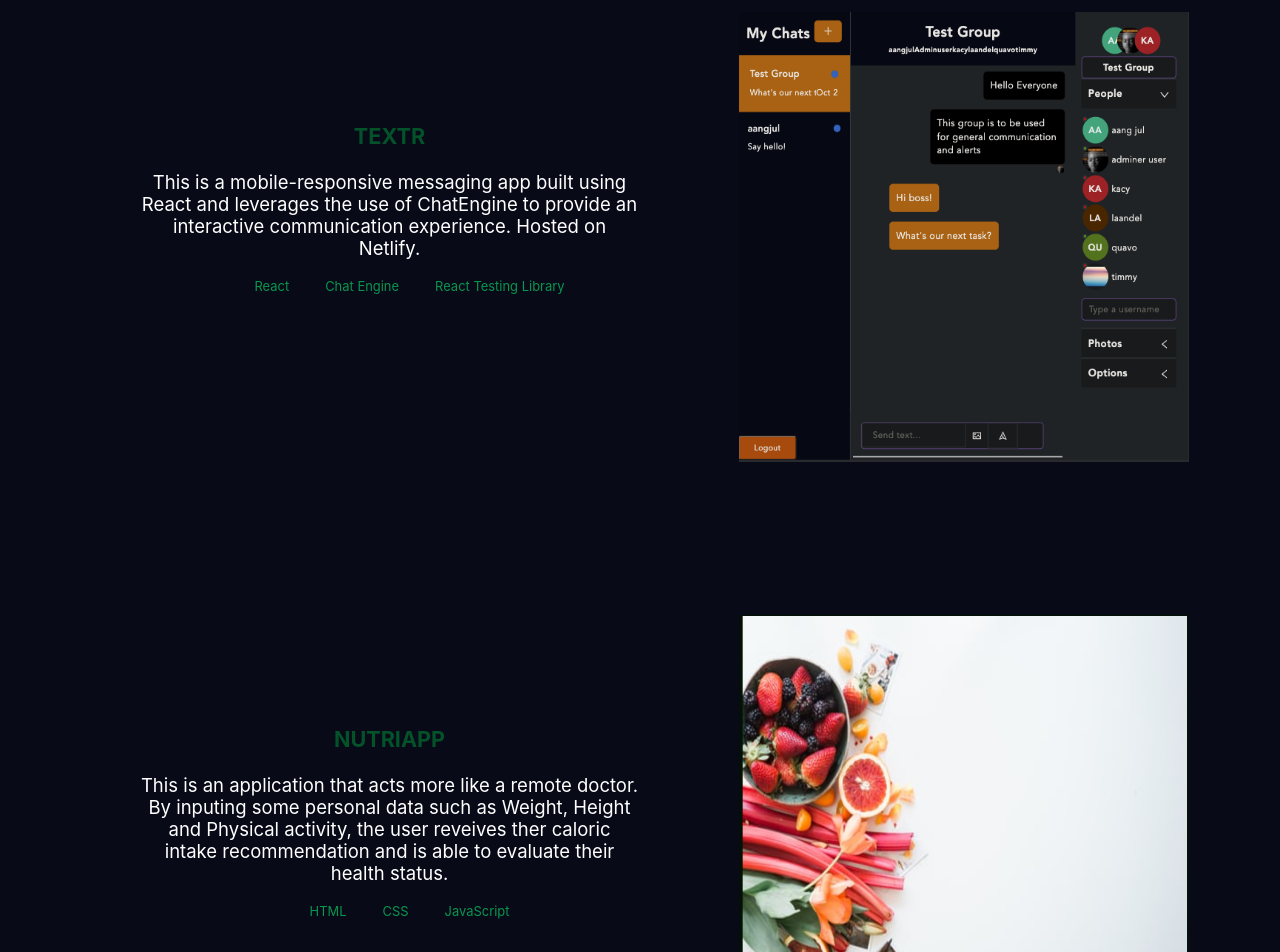
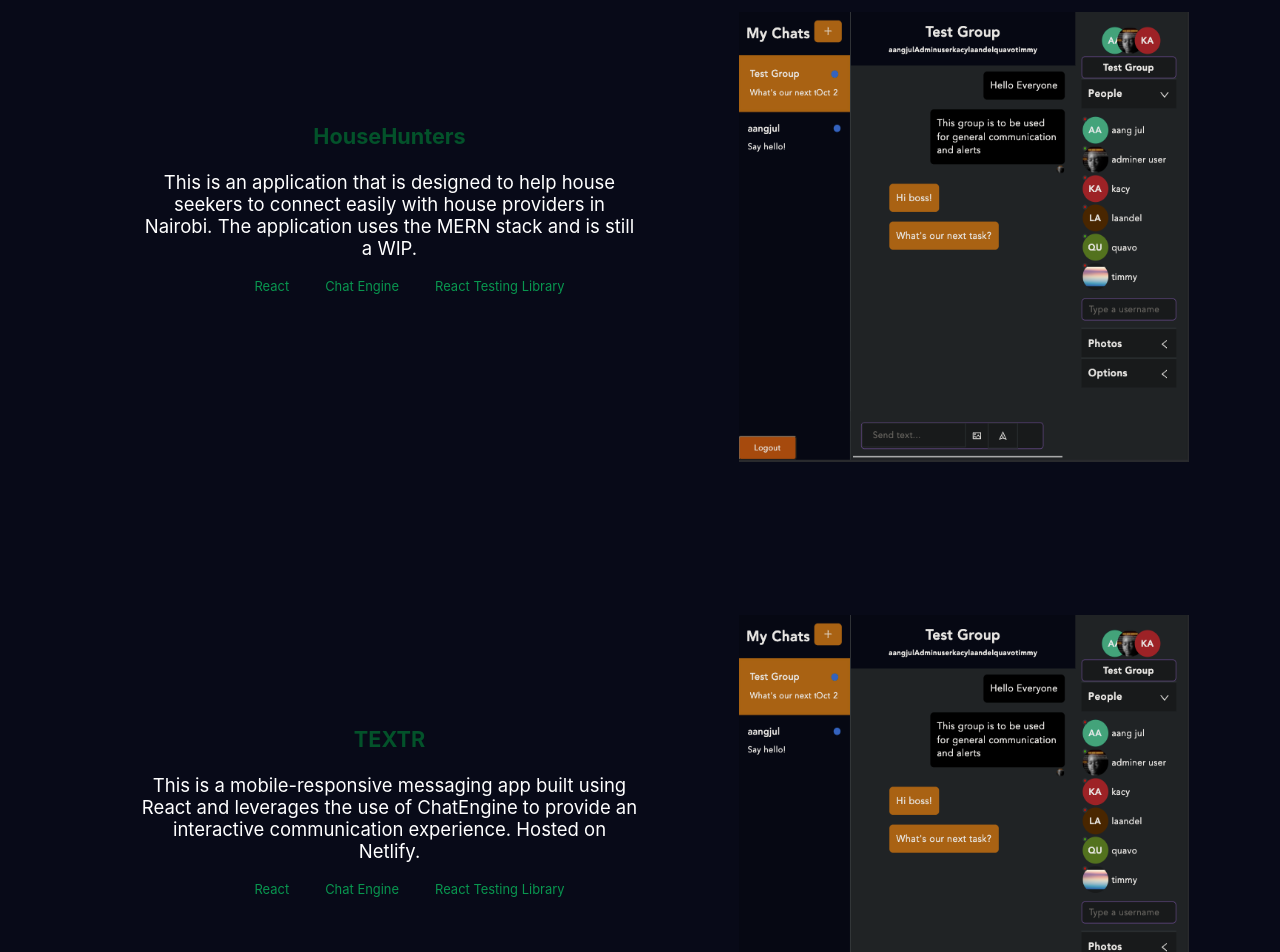
Before and after one commit to damian-sketch/Portfolio, a React (Create React App) app: page / in a window 1280 px wide. Shown: the part 3280-4232 px from the top of the page. Built offline with nearby package versions, Linux system fonts and the light colour scheme; a web font is replaced by a local one.

Commit message:
Add latest project

```diff
--- a/src/components/projects/index.js
+++ b/src/components/projects/index.js
@@ -1,20 +1,23 @@
-import React from 'react';
-import './styles.css';
-import nutri from '../../images/nutri.png';
-import akan from '../../images/akan.png';
-import convo from '../../images/convo.png';
+import React from "react";
+import "./styles.css";
+import nutri from "../../images/nutri.png";
+import akan from "../../images/akan.png";
+import convo from "../../images/convo.png";
 
-function Projects(){
+function Projects() {
   return (
-
     <div className="projects">
       <h4>HIGHLIGHTED PROJECTS</h4>
 
       <div data-aos="zoom-out" className="indivProject">
         <div data-aos="zoom-out" className="project-text">
           <p>
-                    <h3><a href="https://happy-davinci-4bd16c.netlify.app/">TEXTR</a></h3>
-                    This is a mobile-responsive messaging app built using React and leverages the use of ChatEngine to provide an interactive communication experience. Hosted on Netlify.
+            <h3>
+              <a href="/">HouseHunters</a>
+            </h3>
+            This is an application that is designed to help house seekers to
+            connect easily with house providers in Nairobi. The application uses
+            the MERN stack and is still a WIP.
           </p>
           <ul className="tech">
             <li>React</li>
@@ -22,14 +25,41 @@ function Projects(){
             <li>React Testing Library</li>
           </ul>
         </div>
-           <div className="projImage"><img src={convo} alt=""></img></div>
+        <div className="projImage">
+          <img src={convo} alt=""></img>
+        </div>
+      </div>
+      <div data-aos="zoom-out" className="indivProject">
+        <div data-aos="zoom-out" className="project-text">
+          <p>
+            <h3>
+              <a href="https://happy-davinci-4bd16c.netlify.app/">TEXTR</a>
+            </h3>
+            This is a mobile-responsive messaging app built using React and
+            leverages the use of ChatEngine to provide an interactive
+            communication experience. Hosted on Netlify.
+          </p>
+          <ul className="tech">
+            <li>React</li>
+            <li>Chat Engine</li>
+            <li>React Testing Library</li>
+          </ul>
+        </div>
+        <div className="projImage">
+          <img src={convo} alt=""></img>
+        </div>
       </div>
 
       <div data-aos="zoom-out" className="indivProject">
         <div data-aos="zoom-out" className="project-text">
           <p>
-                    <h3><a href="https://damian-sketch.github.io/NutriCrew/">NUTRIAPP</a></h3>
-                    This is an application that acts more like a remote doctor. By inputing some personal data such as Weight, Height and Physical activity, the user reveives ther caloric intake recommendation and is able to evaluate their health status.
+            <h3>
+              <a href="https://damian-sketch.github.io/NutriCrew/">NUTRIAPP</a>
+            </h3>
+            This is an application that acts more like a remote doctor. By
+            inputing some personal data such as Weight, Height and Physical
+            activity, the user reveives ther caloric intake recommendation and
+            is able to evaluate their health status.
           </p>
           <ul className="tech">
             <li>HTML</li>
@@ -37,14 +67,21 @@ function Projects(){
             <li>JavaScript</li>
           </ul>
         </div>
-           <div className="projImage"><img src={nutri} alt=""></img></div>
+        <div className="projImage">
+          <img src={nutri} alt=""></img>
+        </div>
       </div>
 
       <div data-aos="zoom-out" className="indivProject">
         <div data-aos="zoom-out" className="project-text">
           <p>
-                    <h3><a href="https://damian-sketch.github.io/Birthday/">AKAN NAMES</a></h3>
-                    Akan names are derived from Ghanian culture. Frequently in Ghana, children are given their first name as a 'day name' which corresponds to the day in the week they were born. This application will help you identify an Akan name based on the time you were born.
+            <h3>
+              <a href="https://damian-sketch.github.io/Birthday/">AKAN NAMES</a>
+            </h3>
+            Akan names are derived from Ghanian culture. Frequently in Ghana,
+            children are given their first name as a 'day name' which
+            corresponds to the day in the week they were born. This application
+            will help you identify an Akan name based on the time you were born.
           </p>
           <ul className="tech">
             <li>HTML</li>
@@ -52,12 +89,12 @@ function Projects(){
             <li>JavaScript</li>
           </ul>
         </div>
-           <div className="projImage"><img src={akan} alt=""></img></div>
+        <div className="projImage">
+          <img src={akan} alt=""></img>
         </div>
-
       </div>
-    )
+    </div>
+  );
 }
 
-
 export default Projects;
```
Lines whose indentation alone changed are shown as unchanged.
